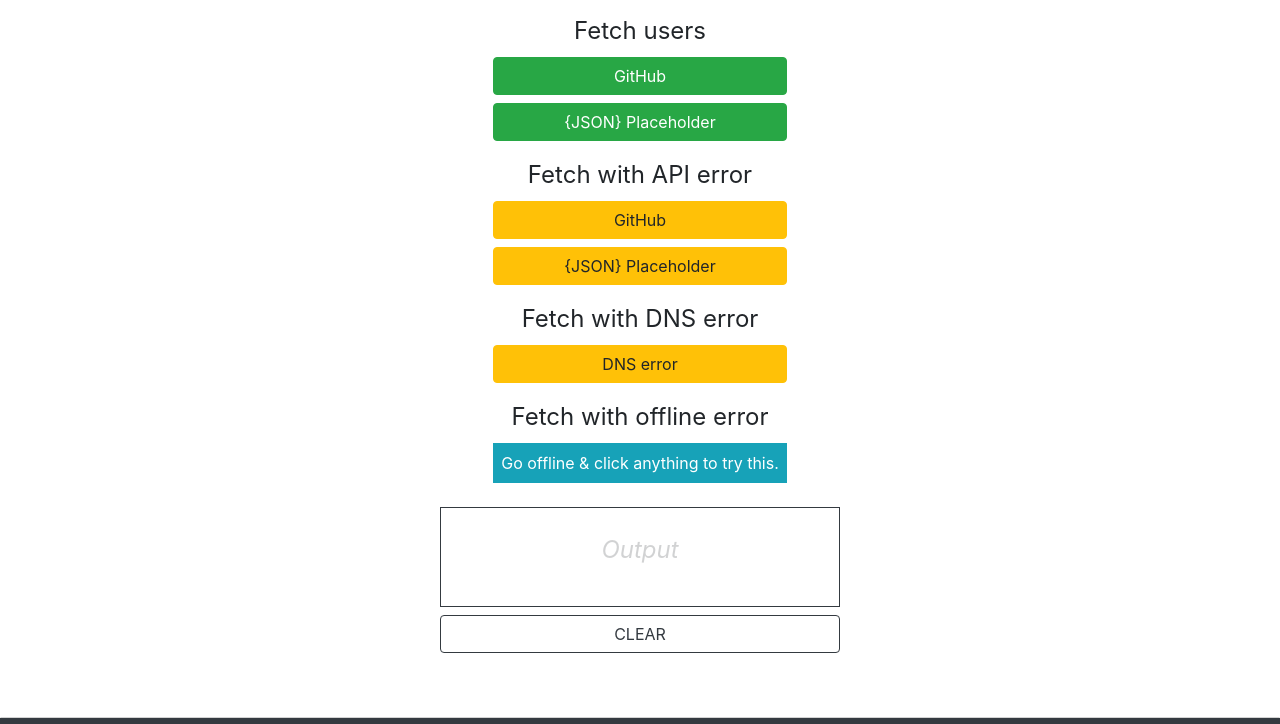
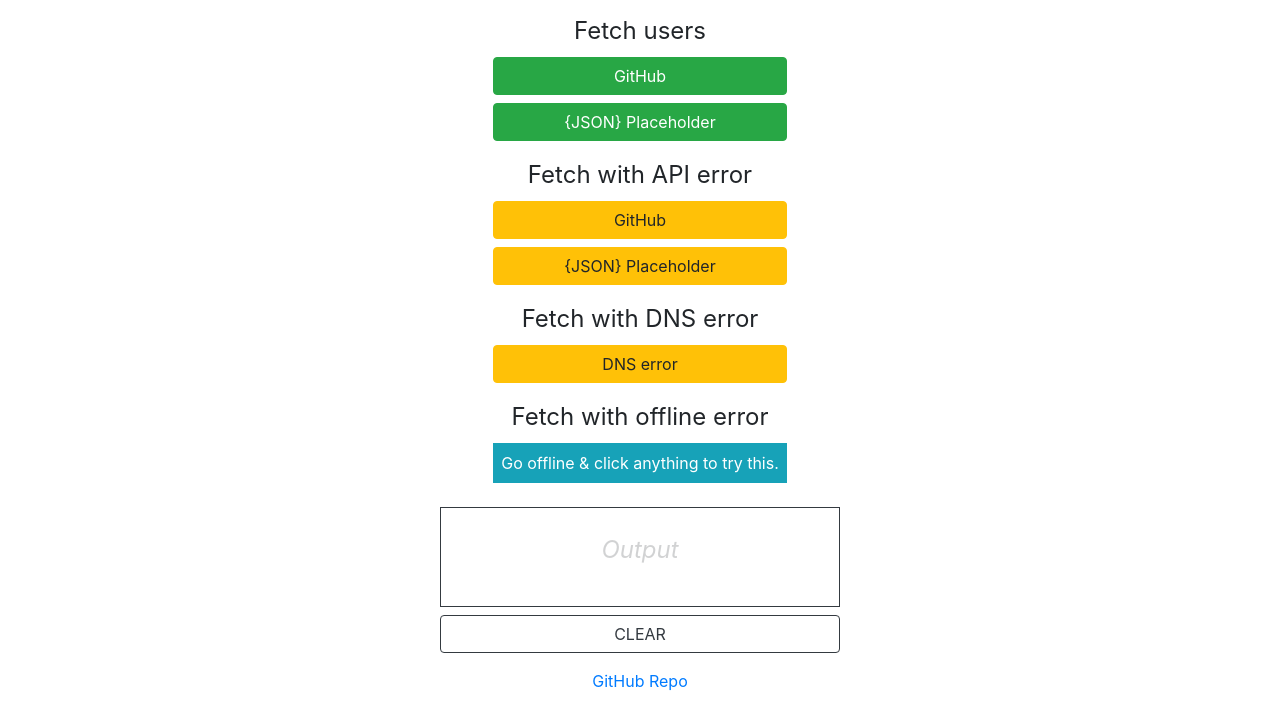
Before and after one commit to Jeff-411/handle-fetch-and-network-errors, a plain HTML site: page index.html in a window 1280 px wide. Shown: the part 76-800 px from the top of the page. Drawn offline with nearby package versions, Linux system fonts and the light colour scheme.

Commit message:
Added: demo link to README.md | repo link to index.html

```diff
--- a/index.html
+++ b/index.html
@@ -49,6 +49,12 @@
         <button class="btn btn-block btn-outline-dark" id="clear">
           CLEAR
         </button>
+        <!-- repo link -->
+        <div class="p-3 text-center">
+          <a href="https://github.com/Jeff-411/handle-fetch-and-network-errors" target="_blank">
+            GitHub Repo
+          </a>
+        </div>
       </div>
     </div> <!-- /end container -->
   </div> <!-- /end mainWrap -->
```
Also changed, not shown: 1 other file.
